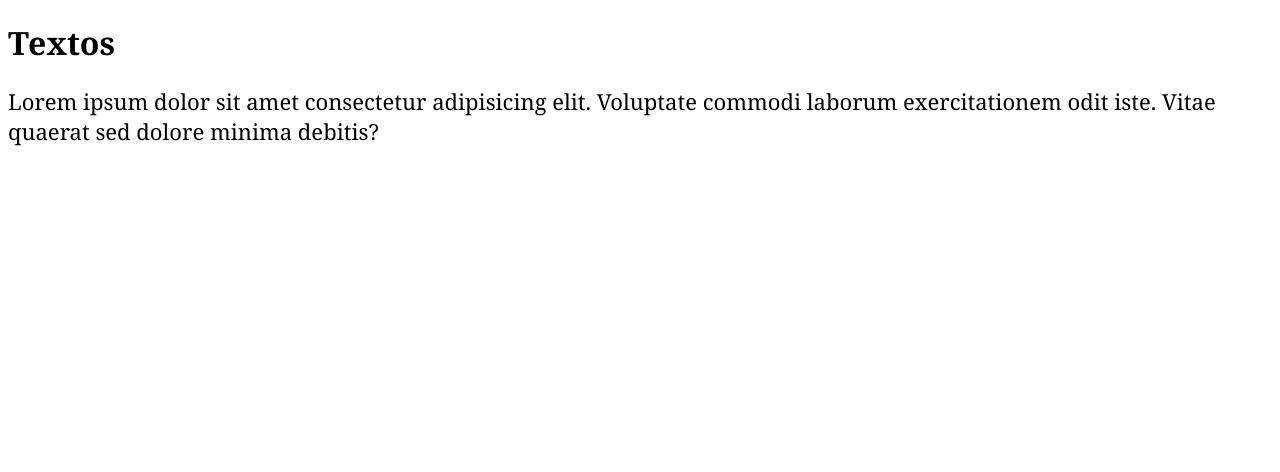
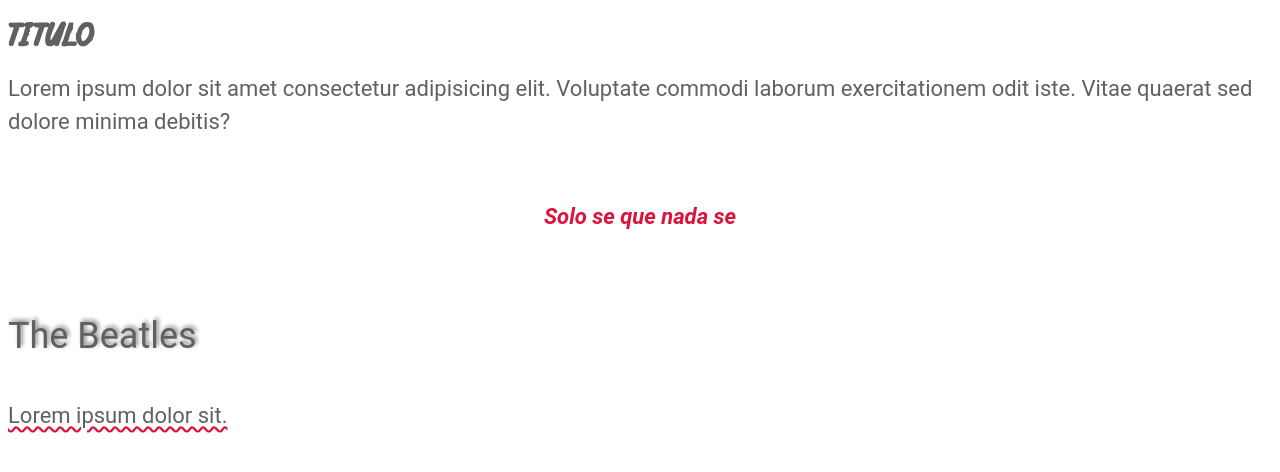
Before and after one commit to jonatan52/Curso_Javascript_Fullstack, a plain HTML site: page 2.CSS/3.Textos/index.html in a window 1280 px wide. Drawn offline with Linux system fonts and the light colour scheme.

Commit message:
actualizando nuevos archivos

```diff
--- a/2.CSS/3.Textos/css/styles.css
+++ b/2.CSS/3.Textos/css/styles.css
@@ -1,11 +1,49 @@
+/*Implementacion de fuente interna*/
+
+@font-face{
+    font-family: 'brushed';
+    font-style: nomrmal;
+    font-weight: 400;
+    src:url('../fonts/Mighty\ Brush\ Demo.ttf')
+}
+
+/*Implementacion de fuente externa*/
+@import url('https://fonts.googleapis.com/css2?family=Montserrat:wght@300&family=Roboto:wght@400;700&display=swap');
+
 body{
-    font-family: Georgia, 'Times New Roman', Times, serif;
+    /* font-family: Georgia, 'Times New Roman', Times, serif;*/
+    font-family: 'Roboto', sans-serif;
+    color: #616161;
+
+
 }
 
 h1{
     font-size: 32px;
+    font-family: 'brushed', serif;
 }
 
 p{
     font-size: 22px;
+    line-height: 1.5;
 }
+
+.cita{
+    font-weight: 700;
+    font-style: italic;
+    text-align: center;
+    padding: 40px;
+    color: #dc143c;
+}
+
+/* Sombreado de textos */
+.sombreado{
+    text-shadow: 2px -2px 4px grey;
+    font-size: 36px;
+}
+
+/* Subrayado de textos*/
+.subrayado{
+
+    text-decoration: #dc143c underline wavy;
+}
--- a/2.CSS/3.Textos/index.html
+++ b/2.CSS/3.Textos/index.html
@@ -8,7 +8,10 @@
     <link rel="stylesheet" href="css/styles.css">
 </head>
 <body>
-    <h1>Textos</h1>
+    <h1>Titulo</h1>
     <p>Lorem ipsum dolor sit amet consectetur adipisicing elit. Voluptate commodi laborum exercitationem odit iste. Vitae quaerat sed dolore minima debitis?</p>
+    <p class="cita">Solo se que nada se </p>
+    <p class="sombreado">The Beatles</p>
+    <p class="subrayado">Lorem ipsum dolor sit.</p>
 </body>
 </html>
```
Also changed, not shown: 2.CSS/3.Textos/fonts/Mighty Brush Demo.ttf (added).
